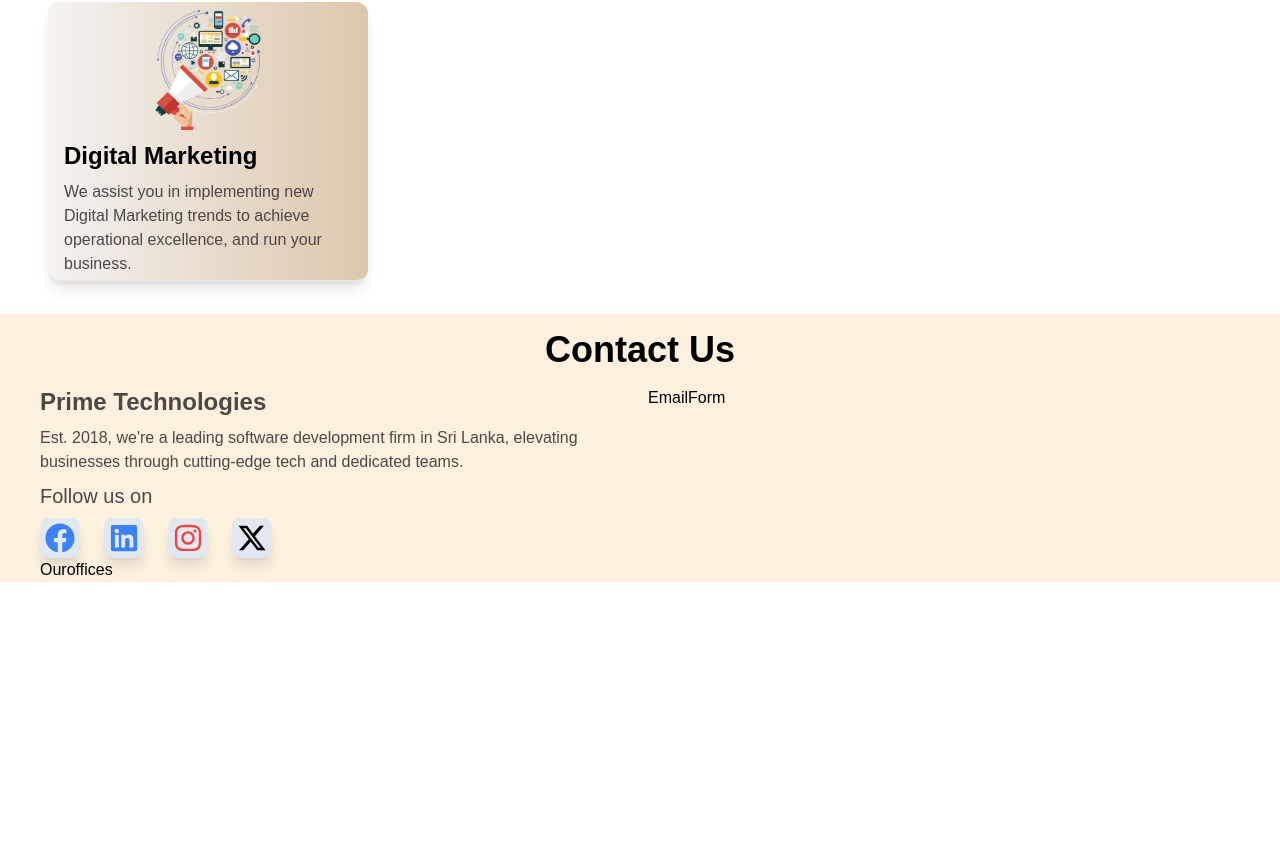
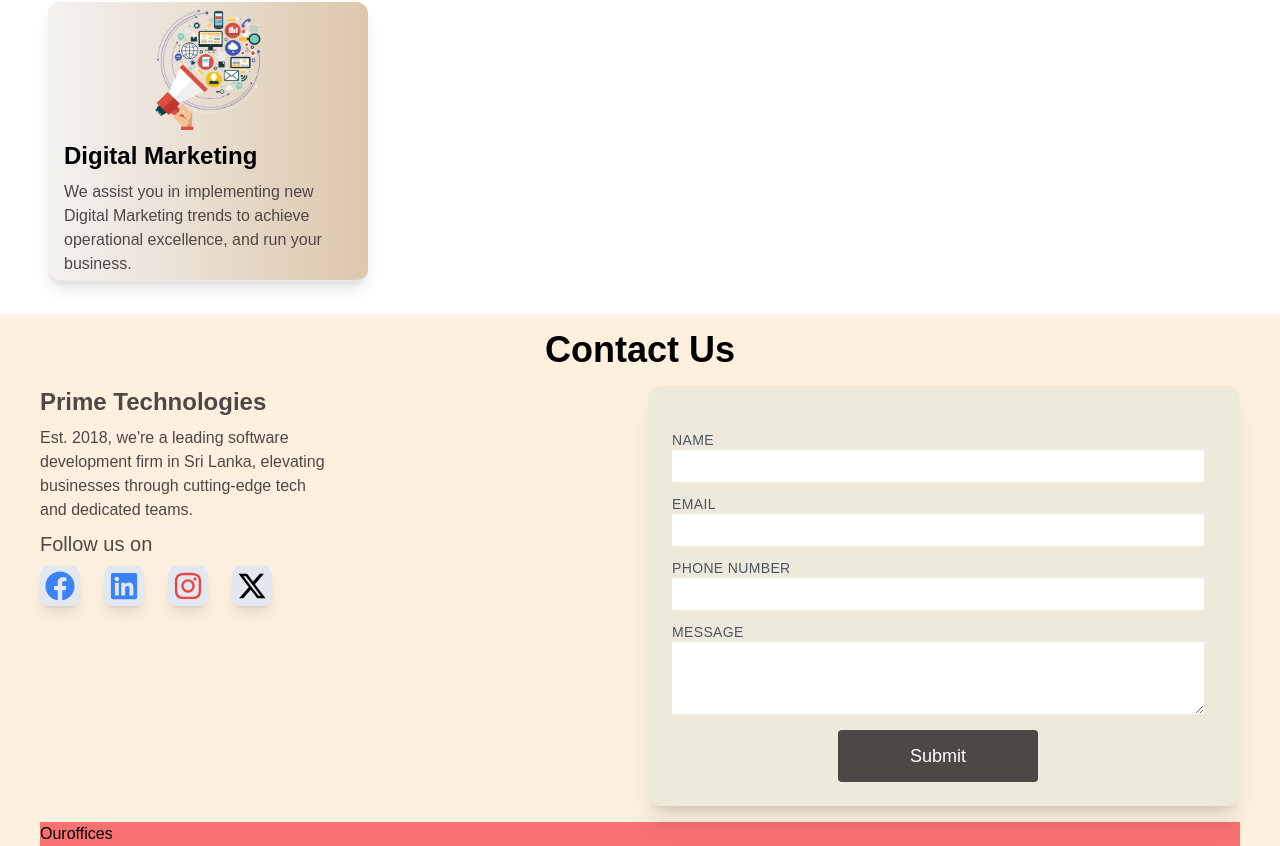
Before and after one commit to NipunaSudesh/Prime-Technologies, a React (Create React App) app: page / in a window 1280 px wide. Shown: the part 1412-2258 px from the top of the page. Before the commit the page ends 1994 px from the top, so only its background shows below. Built offline with nearby package versions, Linux system fonts and the light colour scheme.

Commit message:
created email form

```diff
--- a/src/Page/ContactUs/ContactUs.jsx
+++ b/src/Page/ContactUs/ContactUs.jsx
@@ -10,8 +10,11 @@
         <div className='w-full mt-3 text-center'>
           <h1 className='text-4xl font-bold mb-4 mt-4'>Contact Us</h1>
         </div>
-        <div className='flex flex-col md:flex-row gap-4'>
-          <About />
+        <div className='flex md:flex-row gap-4'>
+            <div className='w-full md:w-1/2 flex'>
+            <About />
+            </div>
+
           <div className='w-full md:w-1/2 flex flex-col'>
             <EmailForm />
           </div>
--- a/src/Page/ContactUs/EmailForm.jsx
+++ b/src/Page/ContactUs/EmailForm.jsx
@@ -1,7 +1,64 @@
-import React from 'react'
+import React, { useState } from 'react'
 
 export const EmailForm = () => {
+const [name,setName] =useState('');
+const [number,setNumber] =useState('');
+const [email,setEmail] =useState('');
+const [message,setMessage] =useState('');
+
   return (
-    <div>EmailForm</div>
+    <div className='w-full   p-4 lgl:p-8 bg-dark h-full flex flex-col gap-5 justify-betweeen rounded-xl shadow-xl bg-[#edeadb]'>
+        <form className='w-[95%] mx-2 flex flex-col gap-2 py-2'>
+        <div className='w-full mt-5 gap-10'>
+            <div className='w-full flex flex-col'>
+            <label className='text-sm text-gray-600 uppercase tracking-wide'>Name</label>
+              <input
+                type='text'
+                name="from_name"
+                onChange={(e) => setName(e.target.value)}
+                value={name}
+                className='p-1 rounded-sm active:outline-none hover:outline-[#7d7472] focus-visible:outline-[#7d7472] outline-none focus-visible:border-b-transparent duration-300'
+
+              />
+            </div>
+            <div className='w-full flex flex-col mt-3'>
+            <label className='text-sm text-gray-600 uppercase tracking-wide'>Email</label>
+              <input
+                type='email'
+                name="from_email"
+                onChange={(e) => setEmail(e.target.value)}
+                value={email}
+                className='p-1 rounded-sm active:outline-none hover:outline-[#7d7472] focus-visible:outline-[#7d7472] outline-none focus-visible:border-b-transparent duration-300'
+
+              />
+            </div>
+            <div className='w-full flex flex-col mt-3'>
+            <label className='text-sm text-gray-600 uppercase tracking-wide'>Phone Number</label>
+              <input
+                type='text'
+                name="Number"
+                onChange={(e) => setNumber(e.target.value)}
+                value={number}
+                className='p-1 rounded-sm active:outline-none hover:outline-[#7d7472] focus-visible:outline-[#7d7472] outline-none focus-visible:border-b-transparent duration-300'
+
+              />
+            </div>
+            <div className='w-full flex flex-col mt-3'>
+            <label className='text-sm text-gray-600 uppercase tracking-wide'>Message</label>
+            <textarea
+              rows="3"
+                name="message"
+                onChange={(e) => setMessage(e.target.value)}
+              value={message}
+            ></textarea>
+            </div>
+            <div className='w-full justify-center mt-4 text-center'>
+            <button className="bg-textColor w-[200px] py-3 text-lg text-white px-4 rounded hover:bg-textHover transition-transform hover:-translate-y-1 duration-500 mx-auto">
+            Submit
+          </button>
+            </div>
+        </div>
+        </form>
+    </div>
   )
 }
--- a/src/Page/ContactUs/Ouroffices.jsx
+++ b/src/Page/ContactUs/Ouroffices.jsx
@@ -2,6 +2,6 @@
 
 export const Ouroffices = () => {
   return (
-    <div>Ouroffices</div>
+    <div className='w-full bg-red-400 mt-4'>Ouroffices</div>
   )
 }
```
